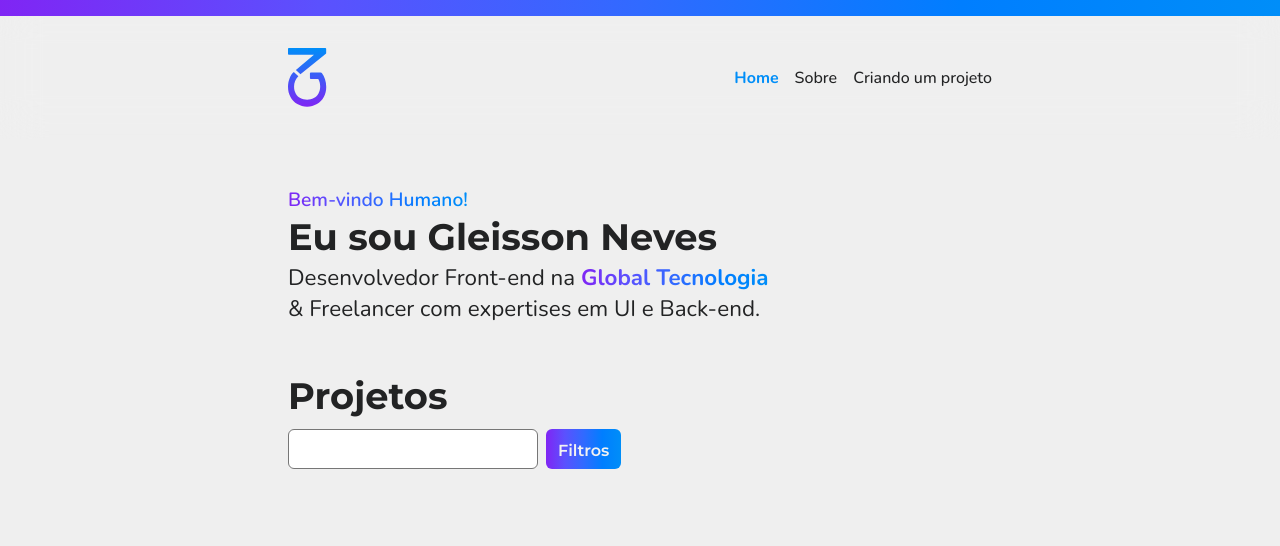
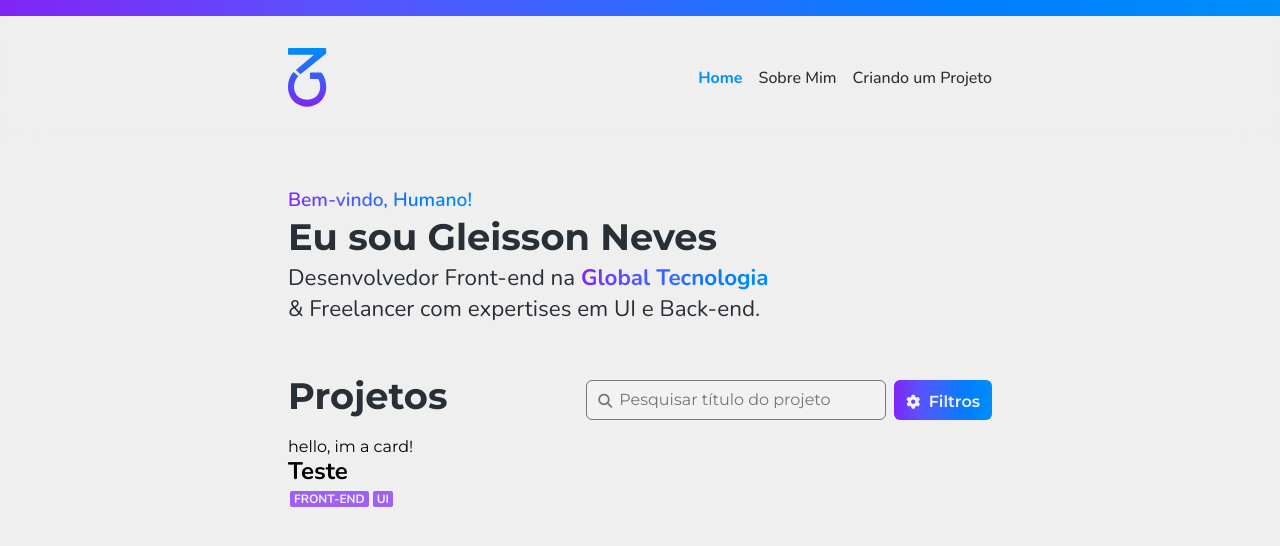
Before and after one commit to gleissonneves/gleissonneves, a Vue app: page / in a window 1280 px wide. Shown: the top 546 px of the page. Built offline with nearby package versions, Linux system fonts and the light colour scheme.

Commit message:
feat: ajustado reponsividade, iniciado a criacao do componente de card e adicionado mock de dados

```diff
--- a/src/assets/css/tokens.css
+++ b/src/assets/css/tokens.css
@@ -8,8 +8,10 @@
 
     --primary-color: #008ef8;
     --secundary-color: #8025f4;
-    --black-contrast-color: #222324;
+    --black-contrast-color: #292f36;
     --white-contrast-color: #F2F2F2;
+
+    --green-color-primary: #757575;
 
     --border-radius: .375rem;
 }
--- a/src/router/index.js
+++ b/src/router/index.js
@@ -4,7 +4,7 @@ const routes = [
   {
     path: '/',
     name: 'home',
-    component: () => import('../views/HomeView.vue'),
+    component: () => import('../views/Home/HomeView.vue'),
   },
   {
     path: '/about',
--- /dev/null
+++ b/src/shared/components/atoms/Badge/BadgeComponent.vue
@@ -0,0 +1,37 @@
+<template>
+  <div class="badge">
+   {{ title }}
+  </div>
+</template>
+
+<script>
+
+export default {
+  name: 'BadgeComponent',
+  props: {
+    title: {
+      require: true,
+      type: String,
+    },
+  },
+};
+</script>
+
+<style lang="scss">
+.badge {
+    margin: 2px;
+    font-family: 'Nunito';
+    display: inline-block;
+    white-space: nowrap;
+    vertical-align: middle;
+    padding-left: 0.25rem;
+    padding-right: 0.25rem;
+    text-transform: uppercase;
+    font-size: 0.75rem;
+    border-radius: 0.125rem;
+    font-weight: 700;
+    background-color: var(--secundary-color);
+    color: var(--white-contrast-color);
+    opacity: .7;
+}
+</style>
--- /dev/null
+++ b/src/shared/components/molecules/Card/CardComponent.vue
@@ -0,0 +1,51 @@
+<template>
+  <main>
+    <section>
+      hello, im a card!
+    </section>
+    <section>
+      <h1 class="card-title">
+      {{ title }}
+      </h1>
+      <badge-component v-for="(badgeTitle, index) in badge" :key="index" :title="badgeTitle"/>
+    </section>
+  </main>
+</template>
+
+<script>
+import BadgeComponent from '../../atoms/Badge/BadgeComponent.vue';
+
+export default {
+  name: 'CardComponent',
+  components: {
+    BadgeComponent,
+  },
+  props: {
+    title: {
+      require: true,
+      type: String,
+    },
+    badge: {
+      require: false,
+      type: Array,
+    },
+  },
+  data() {
+    return {
+    };
+  },
+
+  computed() {
+    console.log(this.badge);
+  },
+
+  methods: {},
+};
+</script>
+
+<style lang="scss">
+.card-title {
+  font-size: 24px;
+  font-family: 'Nunito';
+}
+</style>
--- a/src/shared/components/molecules/Menu/MenuComponent.vue
+++ b/src/shared/components/molecules/Menu/MenuComponent.vue
@@ -4,10 +4,10 @@
       <router-link to="/" replace>Home</router-link>
     </li>
     <li class="menu-content-item">
-      <router-link to="/about" replace>Sobre</router-link>
+      <router-link to="/about" replace>Sobre Mim</router-link>
     </li>
     <li class="menu-content-item">
-      <router-link to="/criando-um-projeto" replace>Criando um projeto</router-link>
+      <router-link to="/criando-um-projeto" replace>Criando um Projeto</router-link>
     </li>
   </ul>
 
--- /dev/null
+++ b/src/shared/data/projects.js
@@ -0,0 +1,5 @@
+export default {
+  data: {
+
+  },
+};
--- a/src/views/HomeView.vue
+++ b/src/views/Home/HomeView.vue
@@ -1,8 +1,9 @@
 <template>
   <div class="home">
+    <!--  -->
     <section id="home-content-title">
       <span class="home-subtitle-sm text-gradient">
-        Bem-vindo Humano!
+        Bem-vindo, Humano!
       </span>
       <h1 class="home-title">
         Eu sou Gleisson Neves
@@ -10,53 +11,73 @@
       <p class="home-subtitle-md">
         Desenvolvedor Front-end na
         <a :href="empresa.link" target="_blank" rel="noopener noreferrer" class="text-gradient">
-          {{   empresa.nome }}
+          {{ empresa.nome }}
         </a> <br>
         & Freelancer com expertises em UI e Back-end.
       </p>
     </section>
+    <!--  -->
 
+    <!--  -->
     <section id="home-content-project">
       <div class="home-content-project-content">
         <div class="home-content-project-content-title">
           <h1>Projetos</h1>
         </div>
         <div class="home-content-project-content-pesquisa">
-          <label for="home-content-project-pesquisa">
-            <input type="text" name="pesquisa" id="home-content-project-pesquisa">
+          <label  for="home-content-project-pesquisa">
+            <input
+              type="text" name="pesquisa" id="home-content-project-pesquisa"
+              placeholder="Pesquisar título do projeto"
+            >
+            <i id="input-for-search" class="fa-solid fa-magnifying-glass"></i>
           </label>
           <button class="home-content-project-filter">
+            <i id="btn-icon" class="fa-solid fa-gear"></i>
             Filtros
           </button>
         </div>
       </div>
     </section>
+    <!--  -->
+
+    <section id="home-content-cards">
+      <card-component
+        title="Teste"
+        :badge="badge"
+      />
+    </section>
   </div>
 </template>
 
 <script>
+import CardComponent from '@/shared/components/molecules/Card/CardComponent.vue';
+
 export default {
   name: 'HomeView',
-  components: {},
+  components: {
+    CardComponent,
+  },
   data() {
     return {
       empresa: {
         nome: 'Global Tecnologia',
         link: 'https://globaltecnologia.net/',
       },
+      badge: ['front-end', 'UI'],
     };
   },
 };
 </script>
 
 <style lang="scss">
+
 #home-content-title {
   padding-top: 1.25rem;
 }
 
 .home-title {
   color: var(--black-contrast-color);
-
 }
 .home-subtitle-sm {
   font-weight: 600;
@@ -83,26 +104,54 @@ export default {
     flex-direction: column;
 
   }
+  @media (min-width: 768px) {
+    .home-content-project-content {
+      display: flex;
+      flex-direction: row;
+      justify-content: space-between;
+    }
+  }
 
   .home-content-project-content-title {}
   .home-content-project-content-pesquisa {
     margin-top: .5rem;
     display: flex;
     flex-direction: row;
+    justify-content: stretch;
+    min-width: 100%;
+
+    label[for="home-content-project-pesquisa"] {
+      min-width: calc(300px - 100px);
+      width: 100%;
+      position: relative;
+
+      #input-for-search {
+        font-size: 14px;
+        position: absolute;
+        left: .75rem;
+        top: .85rem;
+        color: var(--green-color-primary);
+      }
+    }
 
     #home-content-project-pesquisa {
+      background-color: var(--white-contrast-color);
       width: 100%;
       outline: 0px;
       position: relative;
       appearance: none;
       transition: all 0.2s ease 0s;
       font-size: 1rem;
-      padding-left: 2.5rem;
+      padding-left: 2rem;
       padding-right: 1rem;
       height: 2.5rem;
       border-radius: 0.375rem;
       border-width: 1px;
       border-style: solid;
+
+      &:focus {
+        border-color: var(--primary-color);
+      }
     }
 
     .home-content-project-filter {
@@ -118,7 +167,26 @@ export default {
       height: 2.5rem;
       font-size: 1rem;
       margin-left: 0.5rem;
+
+      #btn-icon {
+        font-size: 14px;
+        margin-right: .25rem;
+      }
+    }
+  }
+  @media (min-width: 768px) {
+    .home-content-project-content-pesquisa {
+       min-width: 55%;
+      justify-content: flex-end;
+
+      label[for="home-content-project-pesquisa"] {
+        min-width: 300px;
+      }
     }
   }
 }
+
+#home-content-cards {
+  margin-top: 16px;
+}
 </style>
--- a/vue.config.js
+++ b/vue.config.js
@@ -3,4 +3,10 @@ const { defineConfig } = require('@vue/cli-service');
 module.exports = defineConfig({
   publicPath: '/gleissonneves',
   transpileDependencies: true,
+  chainWebpack: (config) => {
+    config.plugin('html').tap((args) => {
+      args[0].title = 'Gleisson Neves - Front-end Developer';
+      return args;
+    });
+  },
 });
```
Also changed, not shown: src/shared/data/projects.json (added, +14 -0 lines), 1 other file (tests, documents, lock files or other folders).
